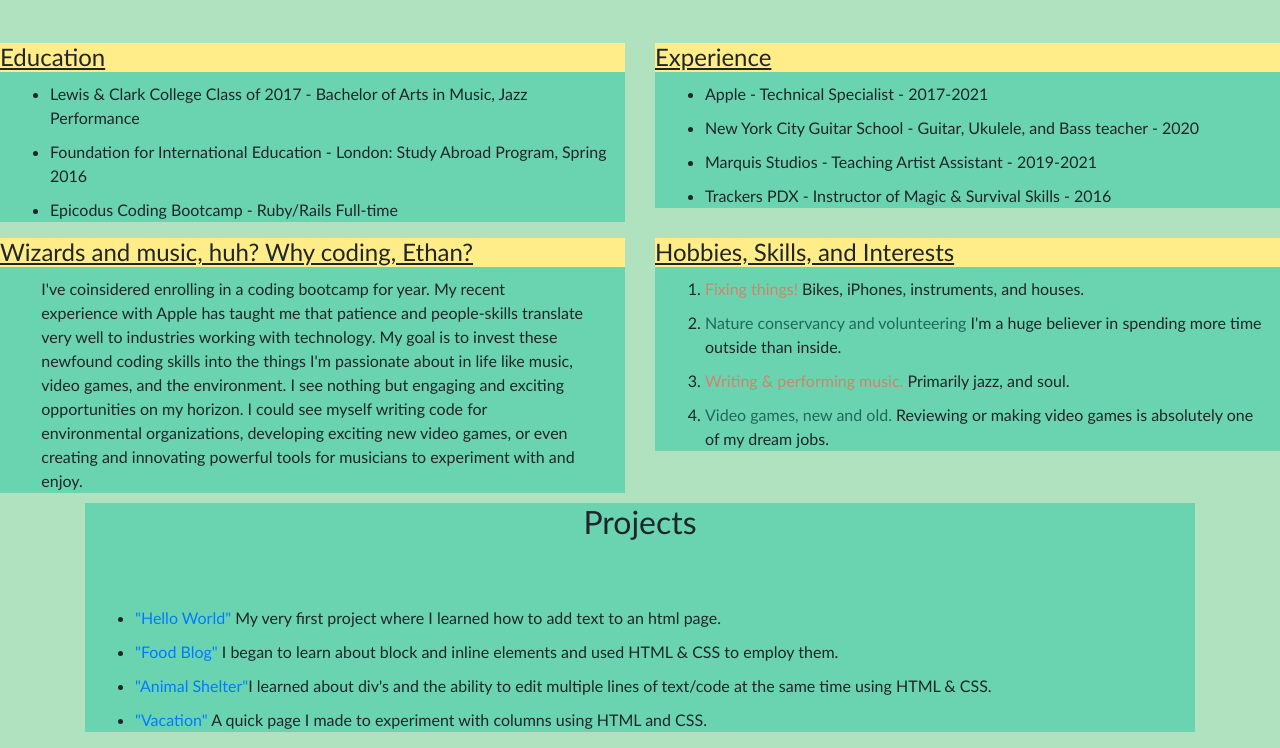
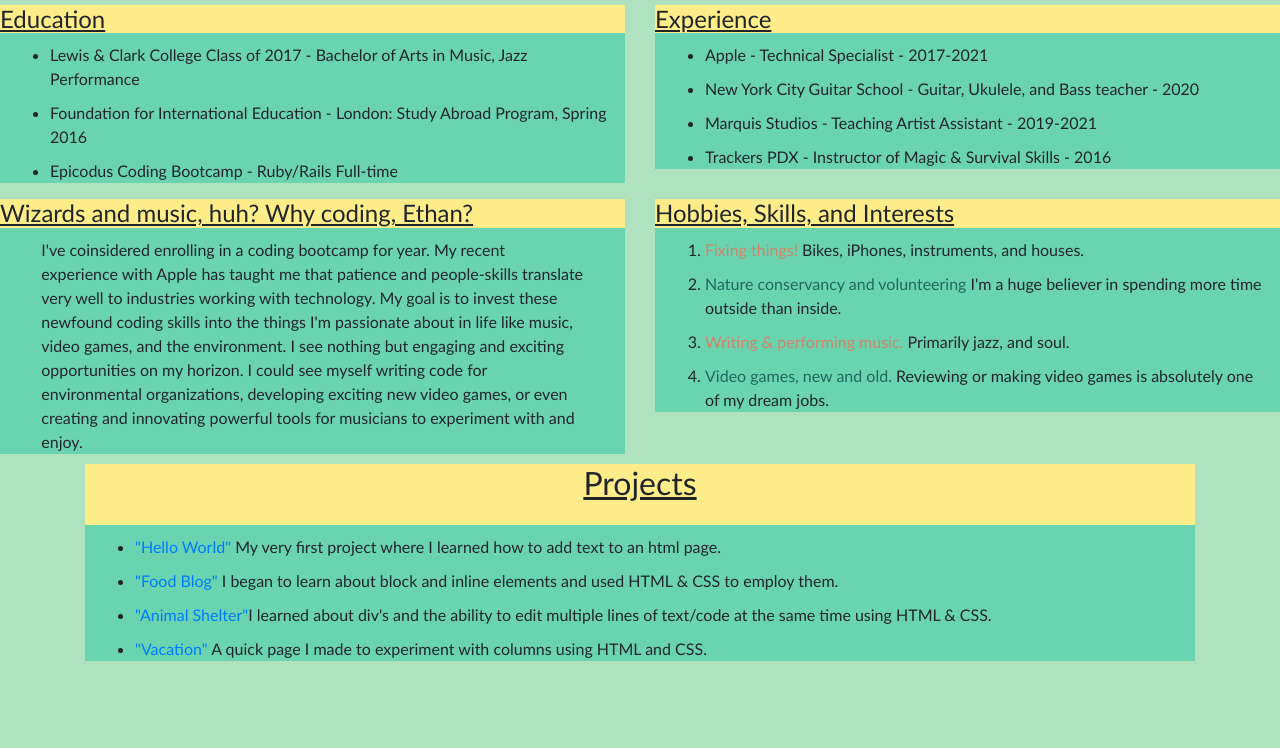
Before and after one commit to EthanHWBear/portfolio-landing-page, a plain HTML site: page index.html in a window 1280 px wide. Shown: the part 389-1137 px from the top of the page. After the commit the page ends 1066 px from the top, so only its background shows below. Drawn offline with Linux system fonts and the light colour scheme.

Commit message:
correct stylesheet for Prohject section

```diff
--- a/css/styles.css
+++ b/css/styles.css
@@ -25,7 +25,8 @@ h1 {
 
 h2 {
   text-align: center;
-  padding-bottom: 5%;
+  padding-bottom: 2%;
+  text-decoration: underline;
 }
 
 h4 {
@@ -78,3 +79,8 @@ li {
 .hl {
   padding-bottom: 10%;
 }
+
+.crn {
+  background-color: rgb(255, 237, 137);
+
+}
--- a/index.html
+++ b/index.html
@@ -61,7 +61,9 @@
     </div>
     <div class="container">
       <div class="boxes">
+        <div class="crn">
           <h2>Projects</h2>
+        </div>
             <ul>
               <li><a href= “https://github.com/EthanHWBear/hello-world”>"Hello World"</a> My very first project where I learned how to add text to an html page.</li>
               <li><a href= “https://github.com/EthanHWBear/food-blog”>"Food Blog"</a> I began to learn about block and inline elements and used HTML & CSS to employ them.</li>
```
Lines whose indentation alone changed are shown as unchanged.
